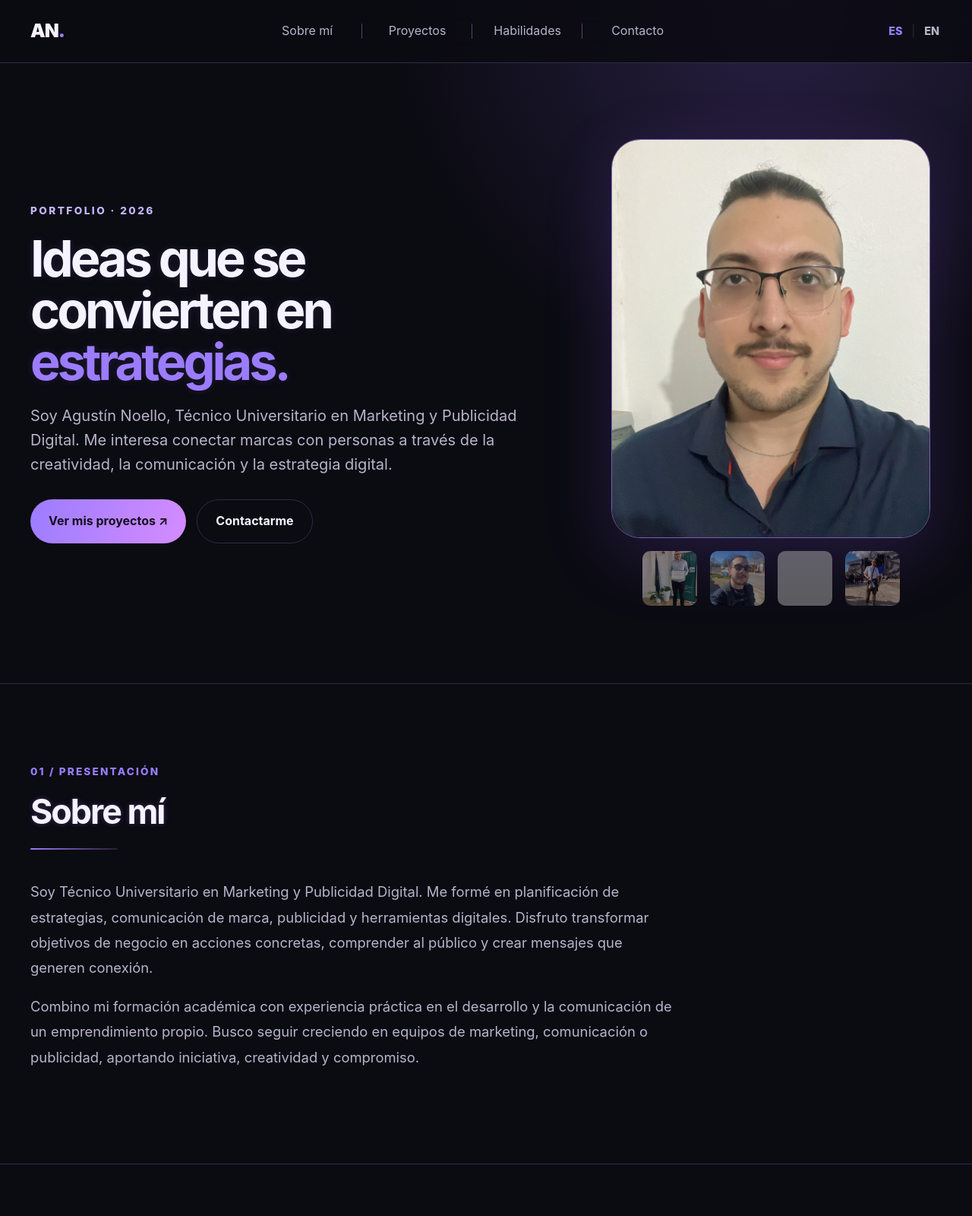
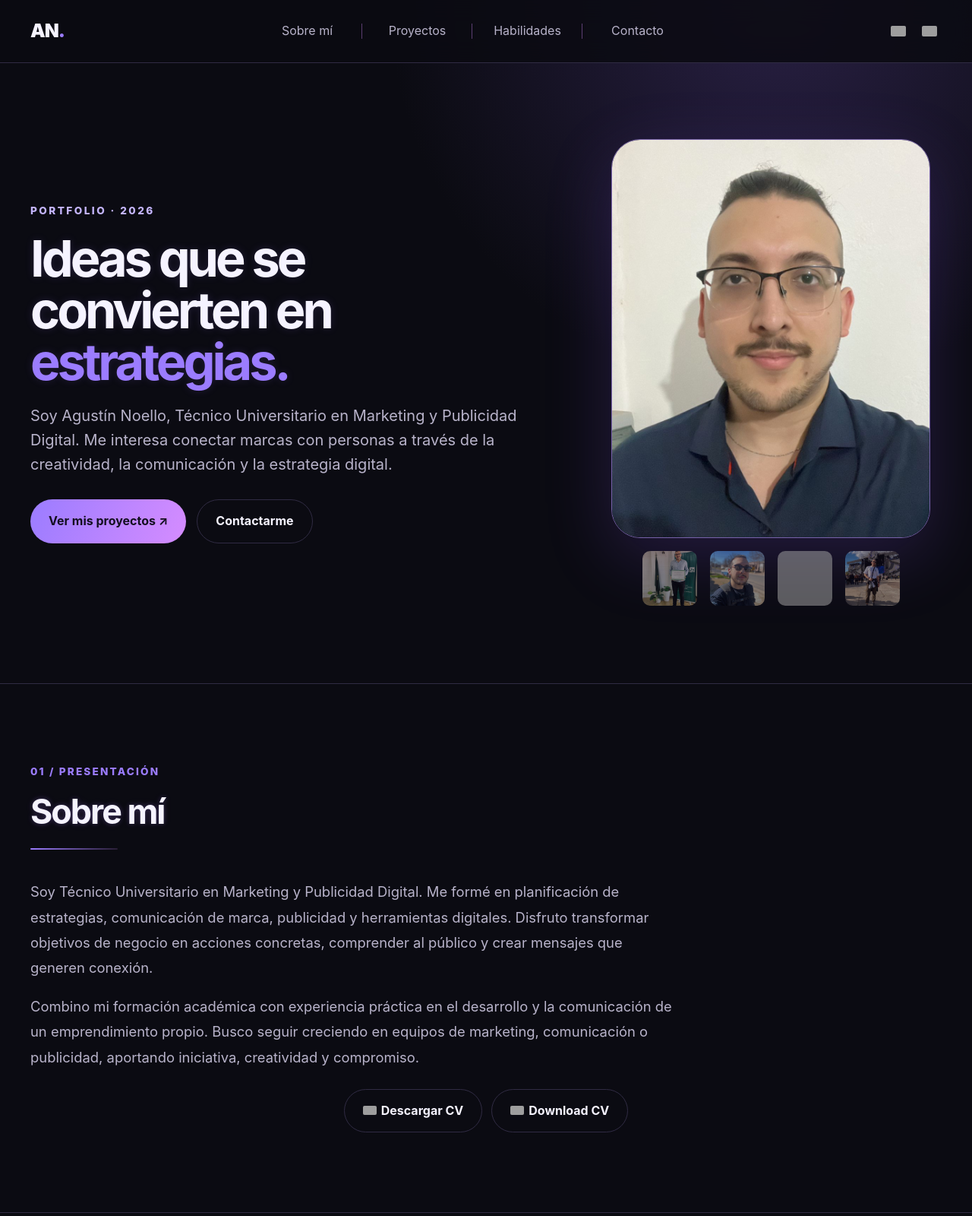
Before and after one commit to AguNoello/mi-portafolio, a plain HTML site: page index.html in a window 1280 px wide. Shown: the top 1600 px of the page at 76% size. Drawn offline with Linux system fonts and the light colour scheme; grey boxes are pictures that could not be loaded.

Commit message:
Add files via upload

```diff
--- a/index.html
+++ b/index.html
@@ -887,6 +887,23 @@
                 width: 76px;
                 height: 76px;
             }
+            @media (max-width: 470px) {
+            .hero-buttons {
+                display: flex;
+                flex-direction: column;
+                align-items: center;
+                gap: 12px;
+                width: 100%;
+            }
+
+            .hero-buttons .btn {
+                width: 100%;
+                max-width: 260px;
+                text-align: center;
+                justify-content: center;
+                box-sizing: border-box;
+            }
+            }
 
             section {
                 padding-block: 105px;
@@ -987,6 +1004,49 @@
             footer {
                 font-size: .95rem;
             }
+            .cv-buttons {
+                display: flex;
+                flex-wrap: wrap;
+                justify-content: center;
+                align-items: center;
+                gap: 12px;
+                margin-top: 25px;
+                width: 100%;
+            }
+
+            .flag-icon {
+                display: inline-block;
+                width: 18px !important;
+                height: 12px !important;
+                max-width: 18px;
+                object-fit: cover;
+                vertical-align: middle;
+                margin-right: 6px;
+                border-radius: 2px;
+            }
+            .language-switch .lang-btn img {
+                display: block;
+                width: 20px;
+                height: 14px;
+                object-fit: cover;
+                border-radius: 2px;
+            }
+
+            .language-switch .lang-btn {
+                display: flex;
+                align-items: center;
+                justify-content: center;
+                padding: 5px;
+                border: 1px solid transparent;
+                background: transparent;
+                cursor: pointer;
+            }
+
+            .language-switch .lang-btn:hover {
+                border-color: var(--purple);
+                border-radius: 6px;
+            }
+
         }
 
         /* Accesibilidad: reducir animaciones si el usuario lo prefiere */
@@ -1020,9 +1080,13 @@
                 </div>
 
                 <div class="language-switch" aria-label="Seleccionar idioma">
-                    <button type="button" class="lang-btn active" data-lang="es" aria-pressed="true">ES</button>
-                    <span aria-hidden="true">|</span>
-                    <button type="button" class="lang-btn" data-lang="en" aria-pressed="false">EN</button>
+                    <button class="lang-btn" data-lang="es" aria-label="Español">
+                        <img src="https://flagcdn.com/ar.svg" alt="Español">
+                    </button>
+
+                    <button class="lang-btn" data-lang="en" aria-label="English">
+                        <img src="https://flagcdn.com/gb.svg" alt="English">
+                    </button>
                 </div>
             </nav>
         </div>
@@ -1094,6 +1158,19 @@
                     Busco seguir creciendo en equipos de marketing, comunicación
                     o publicidad, aportando iniciativa, creatividad y compromiso.
                 </p>
+            </div>
+            <div class="cv-buttons">
+
+                        <a href="documentos/CV-AgustinNoello-ES.pdf" download class="btn">
+                <img src="https://flagcdn.com/ar.svg" alt="Argentina" class="flag-icon">
+                Descargar CV
+            </a>
+
+            <a href="documentos/CV-AgustinNoello-EN.pdf" download class="btn btn-outline">
+                <img src="https://flagcdn.com/gb.svg" alt="United Kingdom" class="flag-icon">
+                Download CV
+            </a>
+
             </div>
         </section>
 
```
